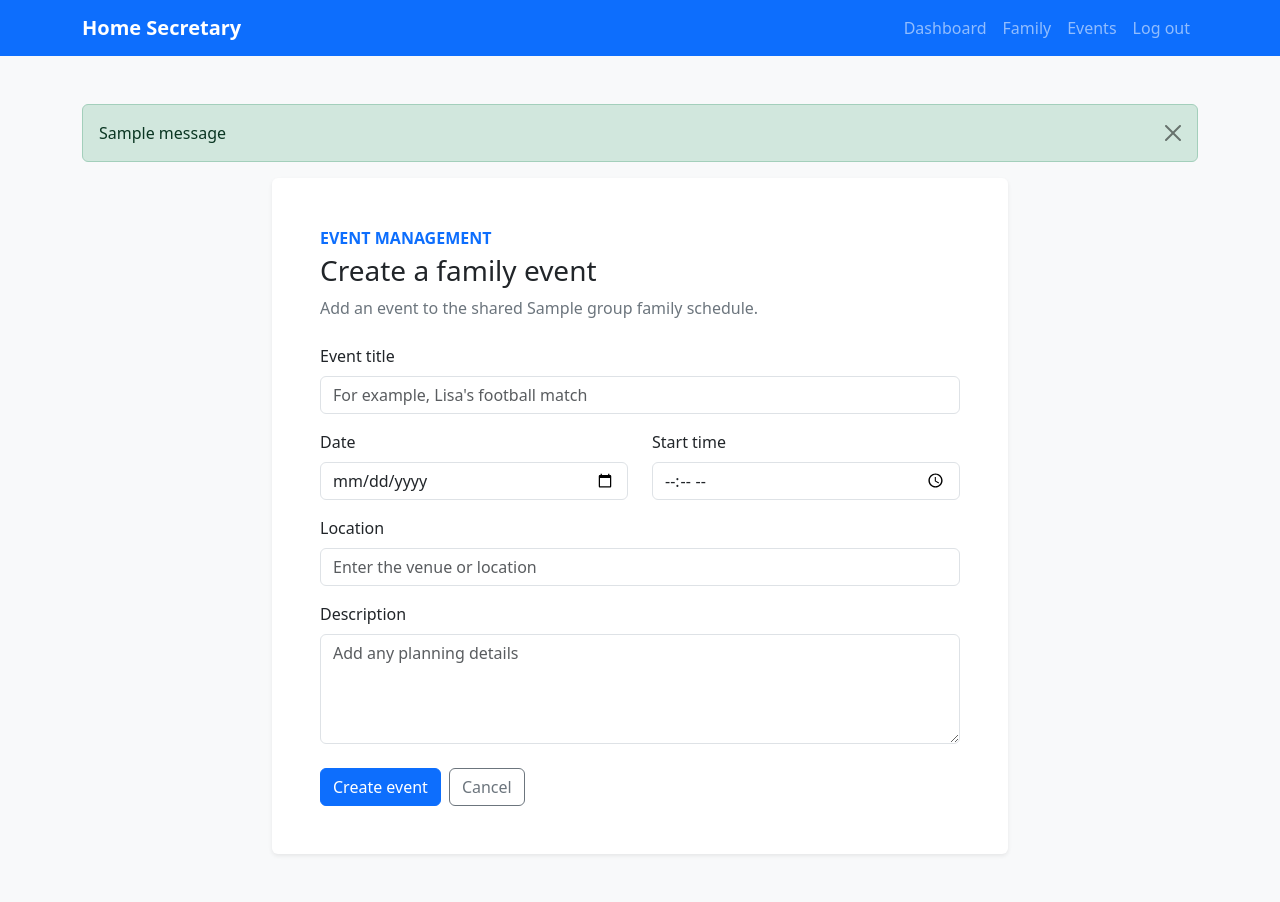
After one commit to bernigoche-hue/home-secretary, a Flask app: page /events/create in a window 1280 px wide. The commit adds this page. Run offline with Flask 3, Linux system fonts and the light colour scheme; a user stored in the database is signed in; tables that the repository leaves empty hold one stand-in row (values such as "Sample post"); one stand-in notice (Sample message) is shown.

Commit message:
Implement family event management

```diff
--- a/app/forms.py
+++ b/app/forms.py
@@ -1,6 +1,14 @@
 from flask_wtf import FlaskForm
-from wtforms import BooleanField, PasswordField, StringField, SubmitField
-from wtforms.validators import DataRequired, Email, EqualTo, Length
+from wtforms import (
+    BooleanField,
+    DateField,
+    PasswordField,
+    StringField,
+    SubmitField,
+    TextAreaField,
+    TimeField,
+)
+from wtforms.validators import DataRequired, Email, EqualTo, Length, Optional
 
 
 class RegistrationForm(FlaskForm):
@@ -60,10 +68,7 @@ class CreateFamilyGroupForm(FlaskForm):
 
     name = StringField(
         "Family group name",
-        validators=[
-            DataRequired(),
-            Length(min=2, max=100),
-        ],
+        validators=[DataRequired(), Length(min=2, max=100)],
     )
 
     submit = SubmitField("Create family group")
@@ -74,10 +79,40 @@ class JoinFamilyGroupForm(FlaskForm):
 
     invite_code = StringField(
         "Invitation code",
-        validators=[
-            DataRequired(),
-            Length(min=6, max=20),
-        ],
+        validators=[DataRequired(), Length(min=6, max=20)],
     )
 
     submit = SubmitField("Join family group")
+
+
+class EventForm(FlaskForm):
+    """Form used to create a family event."""
+
+    title = StringField(
+        "Event title",
+        validators=[DataRequired(), Length(min=2, max=150)],
+    )
+
+    event_date = DateField(
+        "Date",
+        validators=[DataRequired()],
+        format="%Y-%m-%d",
+    )
+
+    start_time = TimeField(
+        "Start time",
+        validators=[DataRequired()],
+        format="%H:%M",
+    )
+
+    location = StringField(
+        "Location",
+        validators=[Optional(), Length(max=200)],
+    )
+
+    description = TextAreaField(
+        "Description",
+        validators=[Optional(), Length(max=1000)],
+    )
+
+    submit = SubmitField("Create event")
--- a/app/routes.py
+++ b/app/routes.py
@@ -1,5 +1,6 @@
 import secrets
 import string
+from datetime import date
 
 from flask import Blueprint, flash, redirect, render_template, url_for
 from flask_login import current_user, login_required, login_user, logout_user
@@ -7,18 +8,19 @@ from flask_login import current_user, login_required, login_user, logout_user
 from app.extensions import db
 from app.forms import (
     CreateFamilyGroupForm,
+    EventForm,
     JoinFamilyGroupForm,
     LoginForm,
     RegistrationForm,
 )
-from app.models import FamilyGroup, User
+from app.models import Event, FamilyGroup, User
 
 
 main = Blueprint("main", __name__)
 
 
 def generate_unique_invite_code() -> str:
-    """Generate a unique eight-character family invitation code."""
+    """Generate a unique family invitation code."""
     alphabet = string.ascii_uppercase + string.digits
 
     while True:
@@ -26,23 +28,17 @@ def generate_unique_invite_code() -> str:
             secrets.choice(alphabet) for _ in range(5)
         )
 
-        existing_group = FamilyGroup.query.filter_by(
-            invite_code=code
-        ).first()
-
-        if existing_group is None:
+        if FamilyGroup.query.filter_by(invite_code=code).first() is None:
             return code
 
 
 @main.route("/")
 def index():
-    """Display the public landing page."""
     return render_template("index.html")
 
 
 @main.route("/register", methods=["GET", "POST"])
 def register():
-    """Register a new user account."""
     if current_user.is_authenticated:
         return redirect(url_for("main.dashboard"))
 
@@ -51,9 +47,7 @@ def register():
     if form.validate_on_submit():
         email = form.email.data.strip().lower()
 
-        existing_user = User.query.filter_by(email=email).first()
-
-        if existing_user is not None:
+        if User.query.filter_by(email=email).first() is not None:
             flash(
                 "An account already exists for that email address.",
                 "warning",
@@ -80,7 +74,6 @@ def register():
 
 @main.route("/login", methods=["GET", "POST"])
 def login():
-    """Authenticate an existing user."""
     if current_user.is_authenticated:
         return redirect(url_for("main.dashboard"))
 
@@ -99,10 +92,7 @@ def login():
 
         login_user(user, remember=form.remember_me.data)
 
-        flash(
-            f"Welcome back, {user.full_name}.",
-            "success",
-        )
+        flash(f"Welcome back, {user.full_name}.", "success")
         return redirect(url_for("main.dashboard"))
 
     return render_template("login.html", form=form)
@@ -111,19 +101,32 @@ def login():
 @main.route("/dashboard")
 @login_required
 def dashboard():
-    """Display the authenticated user dashboard."""
-    return render_template("dashboard.html")
+    upcoming_events = []
+
+    if current_user.family_group_id is not None:
+        upcoming_events = (
+            Event.query
+            .filter(
+                Event.family_group_id == current_user.family_group_id,
+                Event.event_date >= date.today(),
+                Event.status == "scheduled",
+            )
+            .order_by(Event.event_date.asc(), Event.start_time.asc())
+            .limit(5)
+            .all()
+        )
+
+    return render_template(
+        "dashboard.html",
+        upcoming_events=upcoming_events,
+    )
 
 
 @main.route("/family")
 @login_required
 def family():
-    """Display the current user's family group."""
     if current_user.family_group is None:
-        flash(
-            "Create or join a family group first.",
-            "info",
-        )
+        flash("Create or join a family group first.", "info")
         return redirect(url_for("main.dashboard"))
 
     return render_template(
@@ -135,12 +138,8 @@ def family():
 @main.route("/family/create", methods=["GET", "POST"])
 @login_required
 def create_family():
-    """Create a family group for the authenticated user."""
     if current_user.family_group is not None:
-        flash(
-            "You already belong to a family group.",
-            "warning",
-        )
+        flash("You already belong to a family group.", "warning")
         return redirect(url_for("main.family"))
 
     form = CreateFamilyGroupForm()
@@ -171,12 +170,8 @@ def create_family():
 @main.route("/family/join", methods=["GET", "POST"])
 @login_required
 def join_family():
-    """Join an existing family group using its invitation code."""
     if current_user.family_group is not None:
-        flash(
-            "You already belong to a family group.",
-            "warning",
-        )
+        flash("You already belong to a family group.", "warning")
         return redirect(url_for("main.family"))
 
     form = JoinFamilyGroupForm()
@@ -189,33 +184,97 @@ def join_family():
         ).first()
 
         if family_group is None:
-            flash(
-                "The invitation code is invalid.",
-                "danger",
-            )
+            flash("The invitation code is invalid.", "danger")
             return render_template("join_family.html", form=form)
 
         current_user.family_group = family_group
         current_user.role = "member"
         db.session.commit()
 
-        flash(
-            f"You have joined {family_group.name}.",
-            "success",
-        )
+        flash(f"You have joined {family_group.name}.", "success")
         return redirect(url_for("main.family"))
 
     return render_template("join_family.html", form=form)
 
 
+@main.route("/events")
+@login_required
+def events():
+    """Display events belonging to the user's family."""
+    if current_user.family_group_id is None:
+        flash(
+            "Create or join a family group before managing events.",
+            "warning",
+        )
+        return redirect(url_for("main.dashboard"))
+
+    family_events = (
+        Event.query
+        .filter_by(family_group_id=current_user.family_group_id)
+        .order_by(Event.event_date.asc(), Event.start_time.asc())
+        .all()
+    )
+
+    return render_template(
+        "events.html",
+        events=family_events,
+    )
+
+
+@main.route("/events/create", methods=["GET", "POST"])
+@login_required
+def create_event():
+    """Create a new event for the user's family group."""
+    if current_user.family_group_id is None:
+        flash(
+            "Create or join a family group before creating events.",
+            "warning",
+        )
+        return redirect(url_for("main.dashboard"))
+
+    form = EventForm()
+
+    if form.validate_on_submit():
+        if form.event_date.data < date.today():
+            flash(
+                "The event date cannot be in the past.",
+                "danger",
+            )
+            return render_template("create_event.html", form=form)
+
+        event = Event(
+            title=form.title.data.strip(),
+            description=(
+                form.description.data.strip()
+                if form.description.data
+                else None
+            ),
+            event_date=form.event_date.data,
+            start_time=form.start_time.data,
+            location=(
+                form.location.data.strip()
+                if form.location.data
+                else None
+            ),
+            family_group_id=current_user.family_group_id,
+            created_by_id=current_user.id,
+        )
+
+        db.session.add(event)
+        db.session.commit()
+
+        flash(
+            f"{event.title} was created successfully.",
+            "success",
+        )
+        return redirect(url_for("main.events"))
+
+    return render_template("create_event.html", form=form)
+
+
 @main.route("/logout")
 @login_required
 def logout():
-    """Log out the current user."""
     logout_user()
-
-    flash(
-        "You have been logged out successfully.",
-        "info",
-    )
+    flash("You have been logged out successfully.", "info")
     return redirect(url_for("main.index"))
--- a/app/templates/base.html
+++ b/app/templates/base.html
@@ -29,49 +29,89 @@
             Home Secretary
         </a>
 
-        <div class="navbar-nav ms-auto">
+        <button
+            class="navbar-toggler"
+            type="button"
+            data-bs-toggle="collapse"
+            data-bs-target="#mainNavigation"
+            aria-controls="mainNavigation"
+            aria-expanded="false"
+            aria-label="Toggle navigation"
+        >
+            <span class="navbar-toggler-icon"></span>
+        </button>
+
+        <div
+            class="collapse navbar-collapse"
+            id="mainNavigation"
+        >
+            <ul class="navbar-nav ms-auto">
 
                 {% if current_user.is_authenticated %}
 
+                    <li class="nav-item">
                         <a
                             class="nav-link"
                             href="{{ url_for('main.dashboard') }}"
                         >
                             Dashboard
                         </a>
+                    </li>
+
                     {% if current_user.family_group %}
+
+                        <li class="nav-item">
                             <a
                                 class="nav-link"
                                 href="{{ url_for('main.family') }}"
                             >
                                 Family
                             </a>
+                        </li>
+
+                        <li class="nav-item">
+                            <a
+                                class="nav-link"
+                                href="{{ url_for('main.events') }}"
+                            >
+                                Events
+                            </a>
+                        </li>
+
                     {% endif %}
+
+                    <li class="nav-item">
                         <a
                             class="nav-link"
                             href="{{ url_for('main.logout') }}"
                         >
                             Log out
                         </a>
+                    </li>
 
                 {% else %}
 
+                    <li class="nav-item">
                         <a
                             class="nav-link"
                             href="{{ url_for('main.login') }}"
                         >
                             Log in
                         </a>
+                    </li>
 
+                    <li class="nav-item">
                         <a
                             class="nav-link"
                             href="{{ url_for('main.register') }}"
                         >
                             Register
                         </a>
+                    </li>
 
                 {% endif %}
 
+            </ul>
         </div>
     </div>
 </nav>
@@ -80,16 +120,25 @@
 
     {% with messages = get_flashed_messages(with_categories=true) %}
         {% if messages %}
+
             {% for category, message in messages %}
 
                 <div
-                    class="alert alert-{{ category }}"
+                    class="alert alert-{{ category }} alert-dismissible fade show"
                     role="alert"
                 >
                     {{ message }}
+
+                    <button
+                        type="button"
+                        class="btn-close"
+                        data-bs-dismiss="alert"
+                        aria-label="Close"
+                    ></button>
                 </div>
 
             {% endfor %}
+
         {% endif %}
     {% endwith %}
 
--- /dev/null
+++ b/app/templates/create_event.html
@@ -0,0 +1,96 @@
+{% extends "base.html" %}
+
+{% block title %}Create Event | Home Secretary{% endblock %}
+
+{% block content %}
+<div class="row justify-content-center">
+    <div class="col-lg-8">
+        <div class="card border-0 shadow-sm">
+            <div class="card-body p-4 p-md-5">
+
+                <p class="text-primary fw-semibold mb-1">
+                    EVENT MANAGEMENT
+                </p>
+
+                <h1 class="h3 mb-2">Create a family event</h1>
+
+                <p class="text-secondary mb-4">
+                    Add an event to the shared {{ current_user.family_group.name }}
+                    family schedule.
+                </p>
+
+                <form method="POST" novalidate>
+                    {{ form.hidden_tag() }}
+
+                    <div class="mb-3">
+                        {{ form.title.label(class="form-label") }}
+                        {{ form.title(
+                            class="form-control",
+                            placeholder="For example, Lisa's football match"
+                        ) }}
+
+                        {% for error in form.title.errors %}
+                            <div class="text-danger small mt-1">
+                                {{ error }}
+                            </div>
+                        {% endfor %}
+                    </div>
+
+                    <div class="row">
+                        <div class="col-md-6 mb-3">
+                            {{ form.event_date.label(class="form-label") }}
+                            {{ form.event_date(class="form-control") }}
+
+                            {% for error in form.event_date.errors %}
+                                <div class="text-danger small mt-1">
+                                    {{ error }}
+                                </div>
+                            {% endfor %}
+                        </div>
+
+                        <div class="col-md-6 mb-3">
+                            {{ form.start_time.label(class="form-label") }}
+                            {{ form.start_time(class="form-control") }}
+
+                            {% for error in form.start_time.errors %}
+                                <div class="text-danger small mt-1">
+                                    {{ error }}
+                                </div>
+                            {% endfor %}
+                        </div>
+                    </div>
+
+                    <div class="mb-3">
+                        {{ form.location.label(class="form-label") }}
+                        {{ form.location(
+                            class="form-control",
+                            placeholder="Enter the venue or location"
+                        ) }}
+                    </div>
+
+                    <div class="mb-4">
+                        {{ form.description.label(class="form-label") }}
+                        {{ form.description(
+                            class="form-control",
+                            rows="4",
+                            placeholder="Add any planning details"
+                        ) }}
+                    </div>
+
+                    <div class="d-flex gap-2">
+                        {{ form.submit(class="btn btn-primary") }}
+
+                        <a
+                            class="btn btn-outline-secondary"
+                            href="{{ url_for('main.events') }}"
+                        >
+                            Cancel
+                        </a>
+                    </div>
+                </form>
+
+            </div>
+        </div>
+    </div>
+</div>
+{% endblock %}
```
Also changed, not shown: app/templates/dashboard.html (+69 -10 lines), app/templates/events.html (added, +93 -0 lines). Lines whose indentation alone changed are shown as unchanged.
